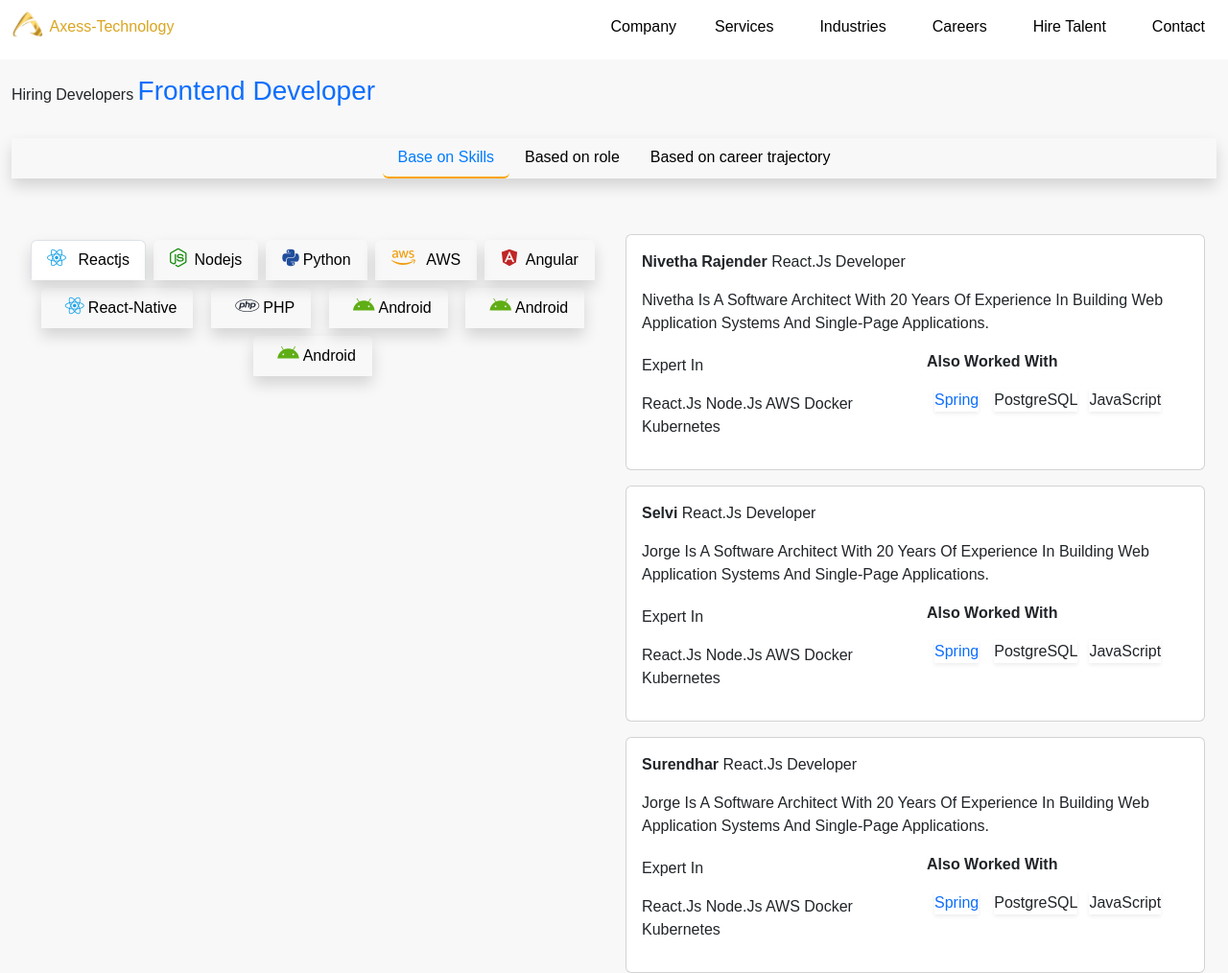
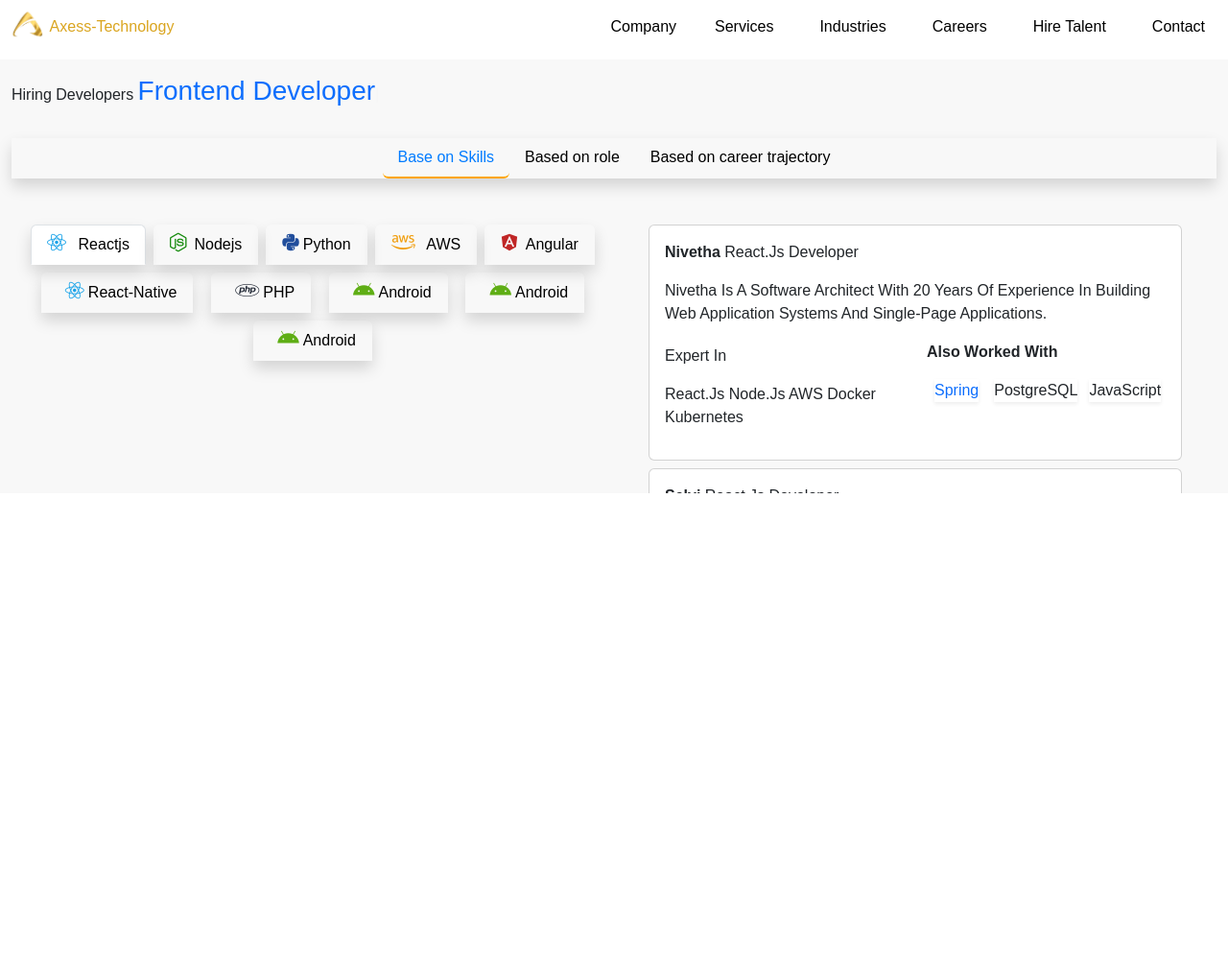
Before and after one commit to Devbharath2k/axess_technology, a plain HTML site: page hire.html in a window 1280 px wide. Shown: the whole page at 96% size. After the commit the page ends 800 px from the top, so only its background shows below. Drawn offline with nearby package versions, Linux system fonts and the light colour scheme.

Commit message:
new chnages

```diff
--- a/hire.html
+++ b/hire.html
@@ -56,7 +56,7 @@
                 <div class="container-fluid ">
                     <div class="row" id="employee-profile">
                         <div class="col-md-6 ">
-                            <ul class="nav nav-tabs border-0 mx-md-auto justify-content-evenly mt-3" id="myTab"
+                            <ul class="nav nav-tabs border-0 mx-md-auto justify-content-evenly" id="myTab"
                                 role="tablist">
                                 <li class="nav-item " role="presentation">
                                     <button class="nav-link mb-2 active shadow " id="react-tab" data-bs-toggle="tab"
@@ -131,14 +131,14 @@
                                 </li>
                             </ul>
                         </div>
-                        <div class="col-md-6" style="margin-top: -38px; min-height: 800px scroll;">
-                            <div class="tab-content" id="myTabContent">
-                                <div class="tab-pane fade show active mt-5" id="react-tab-pane" role="tabpanel"
+                        <div class="col-md-6" >
+                            <div class="tab-content" id="myTabContent" style="max-height:280px;overflow-y: scroll;">
+                                <div class="tab-pane fade show active" id="react-tab-pane" role="tabpanel"
                                     aria-labelledby="react-tab" tabindex="0">
-                                    <div class="card  scrollbar-ripe-malinka" id="cards" style="margin-top: 20px;">
+                                    <div class="card mx-4 mb-2 scrollbar-ripe-malinka" id="cards" >
                                         <div class="card-body">
                                             <p class="fw-semibold">
-                                                Nivetha Rajender <span class="fw-lighter"> React.js Developer</span>
+                                                Nivetha <span class="fw-lighter"> React.js Developer</span>
                                             <p>Nivetha is a software architect with 20 years of experience in
                                                 building web
                                                 application systems and single-page applications.</p>
@@ -158,7 +158,7 @@
                                             </div>
                                         </div>
                                     </div>
-                                    <div class="card mt-3">
+                                    <div class="card mx-4 mb-2">
                                         <div class="card-body">
                                             <p class="fw-semibold">
                                                 Selvi  <span class="fw-lighter"> React.js Developer</span>
@@ -181,7 +181,7 @@
                                             </div>
                                         </div>
                                     </div>
-                                    <div class="card mt-3">
+                                    <div class="card mx-4 mb-2">
                                         <div class="card-body">
                                             <p class="fw-semibold">
                                                 Surendhar <span class="fw-lighter"> React.js Developer</span>
@@ -295,7 +295,7 @@
 
                         </ul>
                     </div>
-                    <div class="col-md-6" style="margin-top: -13px;">
+                    <div class="col-md-6" style="margin-top:10px">
                         <div class="tab-content" id="myTabContent">
                             <div class="tab-pane fade show active" id="Fullstack-tab-pane" role="tabpanel"
                                 aria-labelledby="Fullstack-tab" tabindex="0">
```
